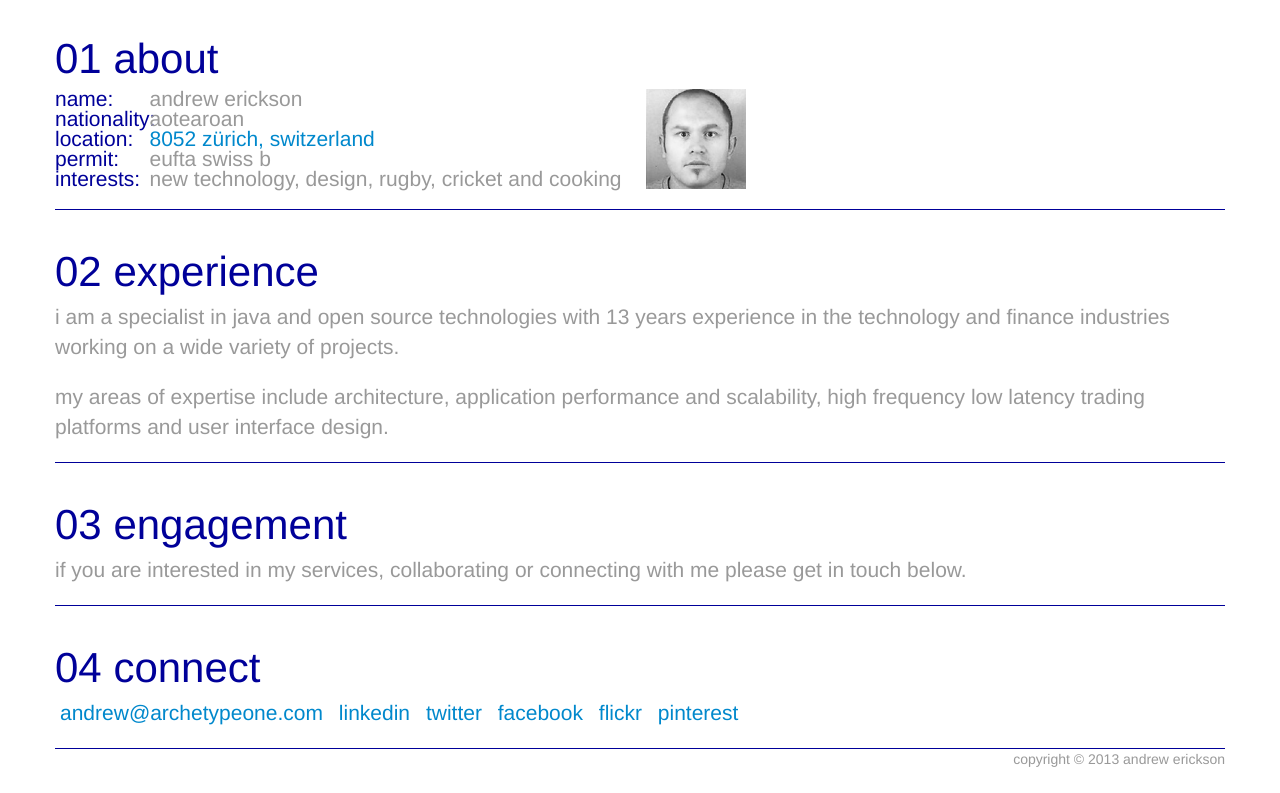
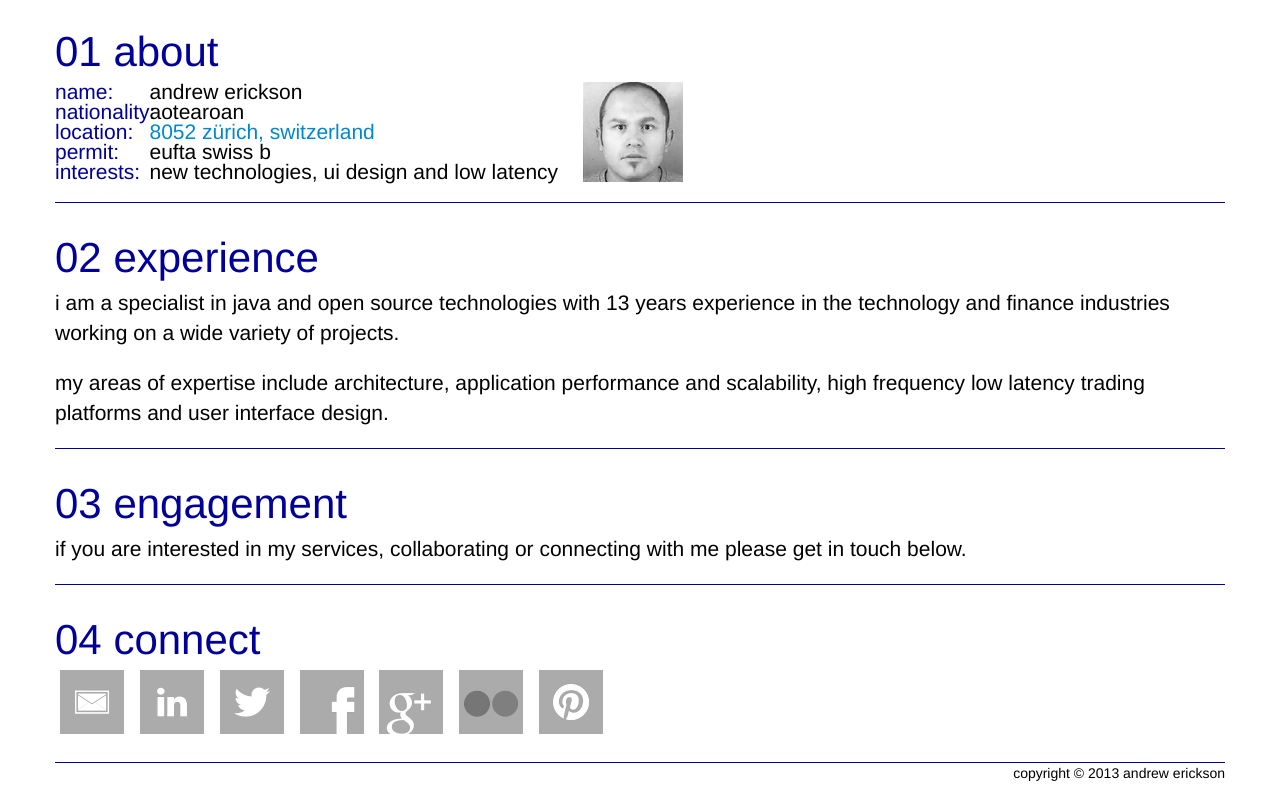
Before and after one commit to aotearoan/archetypeone, a plain HTML site: page public/index.html in a window 1280 px wide. Shown: the part 127-920 px from the top of the page. Drawn offline with Linux system fonts and the light colour scheme.

Commit message:
adding link images

```diff
--- a/public/css/archetypeone.css
+++ b/public/css/archetypeone.css
@@ -1,9 +1,7 @@
-
 BODY {
-    color: #999999;
+    color: #000000;
     background-color: #FFFFFF;
-    font-family: "HelveticaNeue-UltraLight","Helvetica Neue Ultra Light","HelveticaNeue-Light", "Helvetica Neue Light", "Helvetica Neue",
-    Helvetica, Arial, "Lucida Grande", sans-serif;
+    font-family: "HelveticaNeue-UltraLight", "Helvetica Neue Ultra Light", "HelveticaNeue-Light", "Helvetica Neue Light", "Helvetica Neue", Helvetica, Arial, "Lucida Grande", sans-serif;
     font-weight: lighter;
 }
 
@@ -14,8 +12,7 @@ BODY {
 }
 
 h1 {
-    font-family: "HelveticaNeue-UltraLight","Helvetica Neue Ultra Light","HelveticaNeue-Light", "Helvetica Neue Light", "Helvetica Neue",
-    Helvetica, Arial, "Lucida Grande", sans-serif;
+    font-family: "HelveticaNeue-UltraLight", "Helvetica Neue Ultra Light", "HelveticaNeue-Light", "Helvetica Neue Light", "Helvetica Neue", Helvetica, Arial, "Lucida Grande", sans-serif;
     font-weight: lighter;
     font-size: 5em;
     color: #CCCCCC;
@@ -30,8 +27,7 @@ h1#header-one {
 }
 
 h2 {
-    font-family: "HelveticaNeue-UltraLight","Helvetica Neue Ultra Light","HelveticaNeue-Light", "Helvetica Neue Light", "Helvetica Neue",
-    Helvetica, Arial, "Lucida Grande", sans-serif;
+    font-family: "HelveticaNeue-UltraLight", "Helvetica Neue Ultra Light", "HelveticaNeue-Light", "Helvetica Neue Light", "Helvetica Neue", Helvetica, Arial, "Lucida Grande", sans-serif;
     font-weight: lighter;
     font-size: 3em;
     color: #000099;
@@ -39,7 +35,7 @@ h2 {
 }
 
 section {
-    margin-top: 3em;
+    margin-top: 2.5em;
     border-bottom: 1px solid #000099;
 }
 
@@ -67,3 +63,43 @@ section {
     margin-left: auto;
     text-align: right;
 }
+
+#link-list li a {
+    text-indent: 100%;
+    white-space: nowrap;
+    overflow: hidden;
+    background-size: 128px 64px;
+    background-repeat: no-repeat;
+    width: 64px;
+    height: 64px;
+    display: block;
+}
+
+#link-list li a:hover, #link-list li a:active {
+    background-position: -64px 0px;
+}
+
+#mail {
+    background-image: url("../images/email.png");
+}
+
+#twitter {
+    background-image: url("../images/twitter.png");
+}
+#facebook {
+    background-image: url("../images/facebook.png");
+}
+
+#google-plus {
+    background-image: url("../images/google-plus.png");
+}
+#flickr {
+    background-image: url("../images/flickr.png");
+}
+
+#linkedin {
+    background-image: url("../images/linkedin.png");
+}
+#pinterest {
+    background-image: url("../images/pinterest.png");
+}
--- a/public/index.html
+++ b/public/index.html
@@ -44,8 +44,7 @@
                             href="https://maps.google.com/maps?q=8052+Z%C3%BCrich,+Switzerland&hl=en&ie=UTF8&sll=37.0625,-95.677068&sspn=55.937499,114.169922&hnear=8052+Zurich,+Canton+of+Zurich,+Switzerland&t=m&z=15">8052
                         zürich, switzerland</a></li>
                     <li><p class="about-list-label">permit:</p>eufta swiss b</li>
-                    <li><p class="about-list-label">interests:</p>new technology, design, rugby, cricket and cooking
-                    </li>
+                    <li><p class="about-list-label">interests:</p>new technologies, ui design and low latency</li>
                 </ul>
                 <img id="my-pic" src="images/mugshot.png"/>
             </section>
@@ -76,13 +75,14 @@
             ================================================== -->
             <section id="connect-anchor">
                 <h2>04 connect</h2>
-                <ul class="inline lead">
-                    <li><a href="mailto:andrew@archetypeone.com">andrew@archetypeone.com</a></li>
-                    <li><a href="http://www.linkedin.com/in/archetypeone">linkedin</a></li>
-                    <li><a href="https://twitter.com/aotearoan">twitter</a></li>
-                    <li><a href="https://www.facebook.com/aotearoan">facebook</a></li>
-                    <li><a href="http://www.flickr.com/photos/archetypeone">flickr</a></li>
-                    <li><a href="http://pinterest.com/archetypeone">pinterest</a></li>
+                <ul id="link-list" class="inline lead">
+                    <li><a id="mail" href="mailto:andrew@archetypeone.com">andrew@archetypeone.com</a></li>
+                    <li><a id="linkedin" href="http://www.linkedin.com/in/archetypeone">linkedin</a></li>
+                    <li><a id="twitter" href="https://twitter.com/aotearoan">twitter</a></li>
+                    <li><a id="facebook" href="https://www.facebook.com/aotearoan">facebook</a></li>
+                    <li><a id="google-plus" href="http://plus.google.com/116972274328891262681?prsrc=3">google+</a></li>
+                    <li><a id="flickr" href="http://www.flickr.com/photos/archetypeone">flickr</a></li>
+                    <li><a id="pinterest" href="http://pinterest.com/archetypeone">pinterest</a></li>
                 </ul>
             </section>
             <!-- footer
```
Also changed, not shown: public/images/email.png (added), public/images/facebook.png (added), public/images/flickr.png (added), public/images/google-plus.png (added), public/images/linkedin.png (added), public/images/pinterest.png (added), public/images/twitter.png (added).
